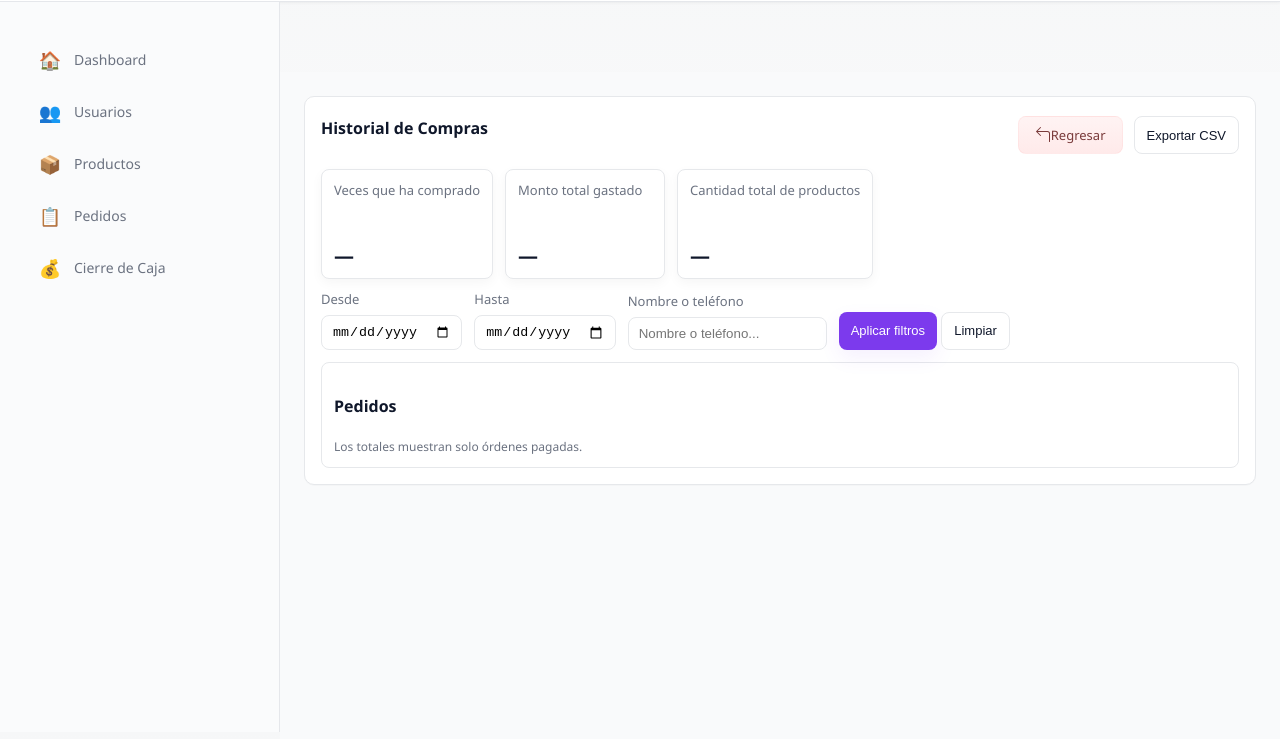
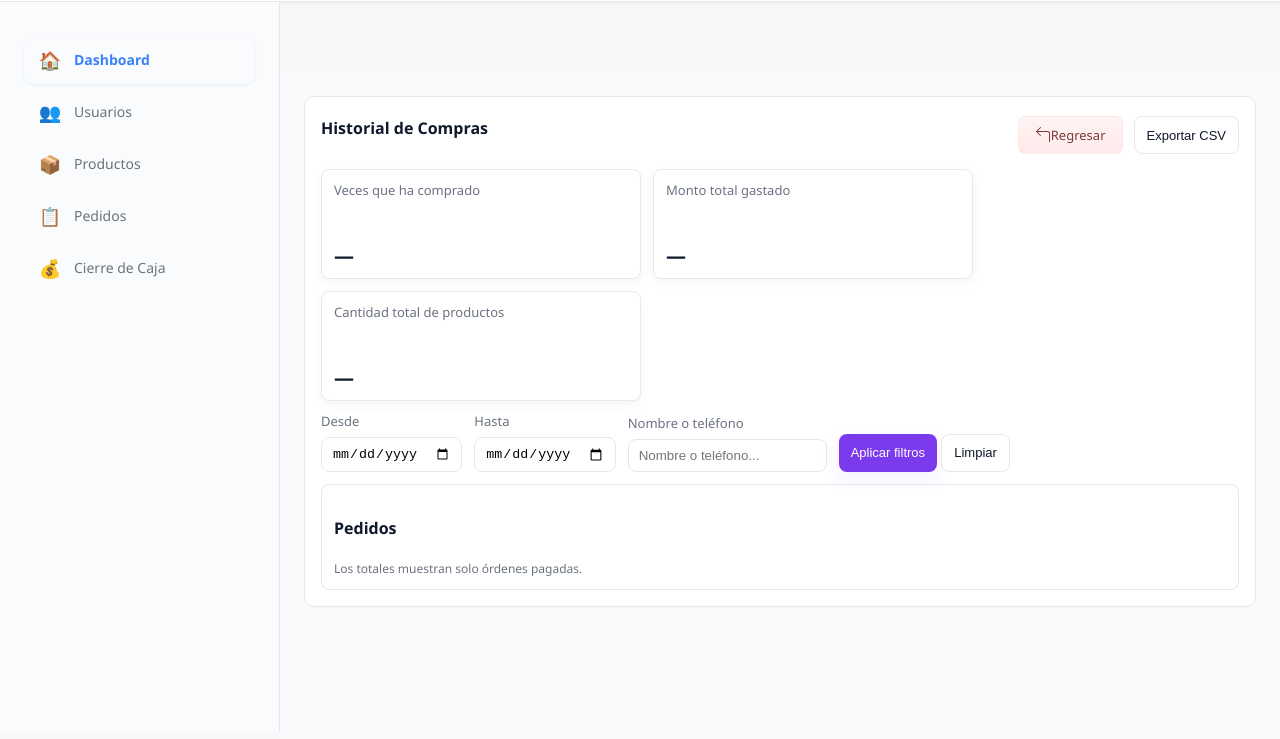
Before and after one commit to dezaingyw/varius, a plain HTML site: page admin/history.html in a window 1280 px wide. Shown: the part 68-807 px from the top of the page. Drawn offline with Linux system fonts and the light colour scheme; no server answers.

Commit message:
Refactor history.html for improved layout and styles
Updated the history page layout and styles for better responsiveness and usability.

```diff
--- a/admin/history.html
+++ b/admin/history.html
@@ -30,7 +30,7 @@
             border: 1px solid var(--border);
             border-radius: 8px;
             padding: 12px;
-            min-width: 160px;
+            min-width: 320px;
             box-shadow: var(--shadow-subtle);
             display: flex;
             flex-direction: column;
```
